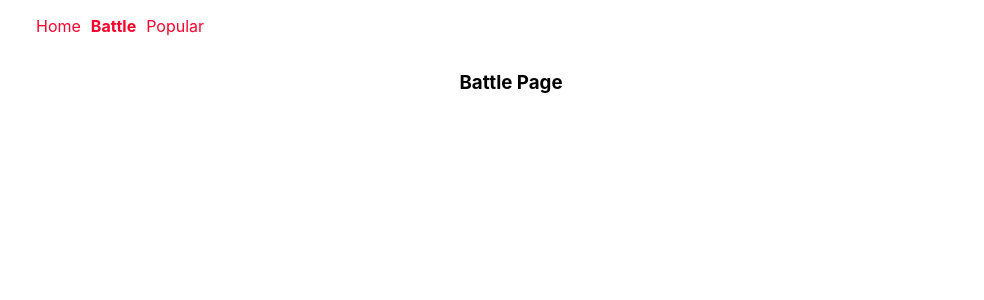
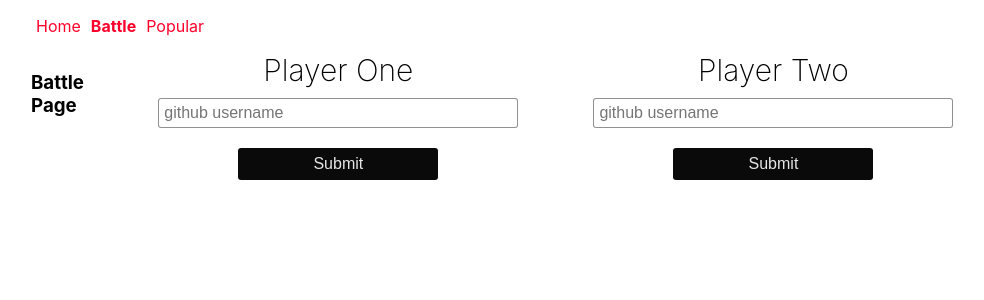
Before and after one commit to kisakyegordon/github-battle, a React app: page /battle in a window 1280 px wide. Shown: the top 300 px of the page, without its empty margins (129-1113 px from the left). Built offline with nearby package versions, Linux system fonts and the light colour scheme.

Commit message:
form functionality + parent/child relationship

```diff
--- a/app/index.css
+++ b/app/index.css
@@ -98,3 +98,36 @@
    .button:active{
        transform: translateY(1px);
    }
+
+   .row{
+       display: flex;
+       justify-content: space-around;
+   }
+
+   .column {
+    display: flex;
+    flex-direction: column;
+    width: 500px;
+    align-items: center;
+  }
+
+  .column input {
+    border-radius: 3px;
+    margin: 10px 0;
+    padding: 5px;
+    border: 1px solid rgba(0, 0, 0, 0.43);
+    font-size: 16px;
+    width: 80%;
+  }
+
+  .column label {
+    text-align: center;
+    font-size: 30px;
+    font-weight: 200;
+  }
+
+  .header {
+    text-align: center;
+    font-size: 30px;
+    font-weight: 200;
+  }
--- a/components/Battle.js
+++ b/components/Battle.js
@@ -1,10 +1,111 @@
 import React, {Component} from 'react';
+import PropTypes from 'prop-types';
+
+class PlayerInput extends Component{
+    constructor(props){
+        super(props);
+
+        this.state = {
+            username: ''
+        };
+        this.handleChange = this.handleChange.bind(this);
+        this.handleSubmit = this.handleSubmit.bind(this);
+    }
+
+    handleChange(event){
+        var value = event.target.value
+
+        this.setState(function (){
+            return {
+                username:value
+            }
+        })
+    }
+
+    handleSubmit(event){
+        event.preventDefault();
+        this.props.onSubmit(
+            this.props.id, this.state.username
+        )
+    }
+
+    render() {
+        return (
+            <form className='column' onSubmit={this.handleSubmit}>
+            <label className='header' htmlFor='username'>
+                {this.props.label}
+            </label>
+            <input
+            id='username'
+            placeholder='github username'
+            type='text'
+            autoComplete='off'
+            value={this.state.username}
+            onChange={this.handleChange}
+            />
+
+            <button
+            className='button'
+            type='submit'
+            disabled={!this.state.username}>
+            Submit
+            </button>
+        </form>
+        )
+    }
+}
+
+PlayerInput.propTypes = {
+    id: PropTypes.string.isRequired,
+    label: PropTypes.string.isRequired,
+    onSubmit: PropTypes.func.isRequired,
+}
 
 class Battle extends Component{
+    constructor(props){
+        super(props);
+
+        this.state = {
+            playerOneName: '',
+            playerTwoName:'',
+            playerOneImage: null,
+            playerTwoImage: null
+        }
+        this.handleSubmit = this.handleSubmit.bind(this);
+    }
+
+    handleSubmit(id, username){
+        this.setState(function (){
+            var newState = {};
+
+            newState[id + 'Name'] = username;
+            newState[id + 'Image'] = 'https://github.com/' + username + '.png?size=200';
+            return newState;
+
+        });
+        }
+
+
     render(){
+        var playerOneName = this.state.playerOneName;
+        var playerTwoName = this.state.playerTwoName;
+
         return (
-            <div className='home-container'>
+            <div className='row'>
                 <h3> Battle Page </h3>
+                {!playerOneName?
+                <PlayerInput
+                id='playerOne'
+                label='Player One'
+                onSubmit={this.handleSubmit}
+                /> : null}
+
+                {!playerTwoName &&
+                <PlayerInput
+                id='playerTwo'
+                label='Player Two'
+                onSubmit={this.handleSubmit}
+                />}
             </div>
         )
     }
```
